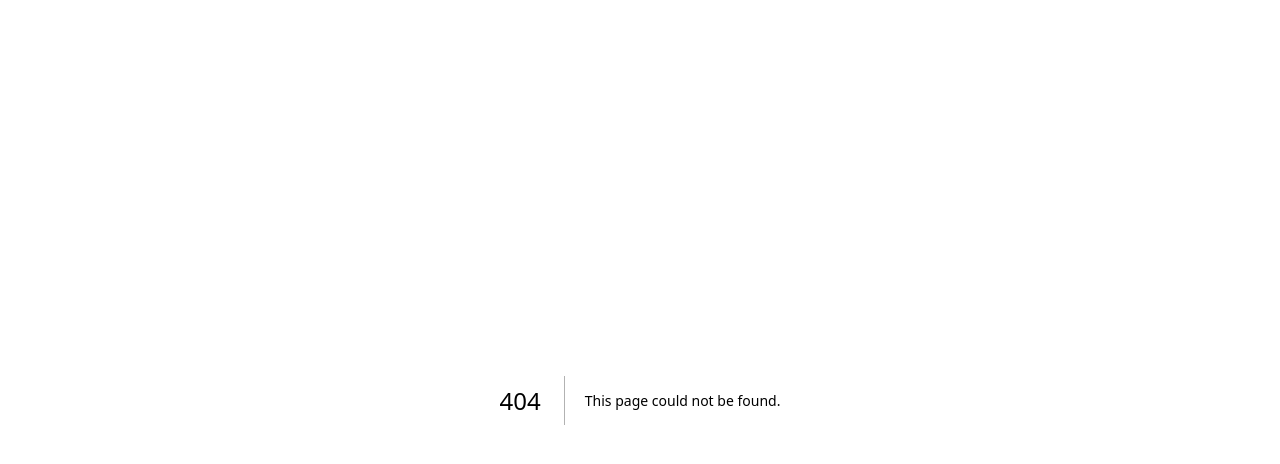
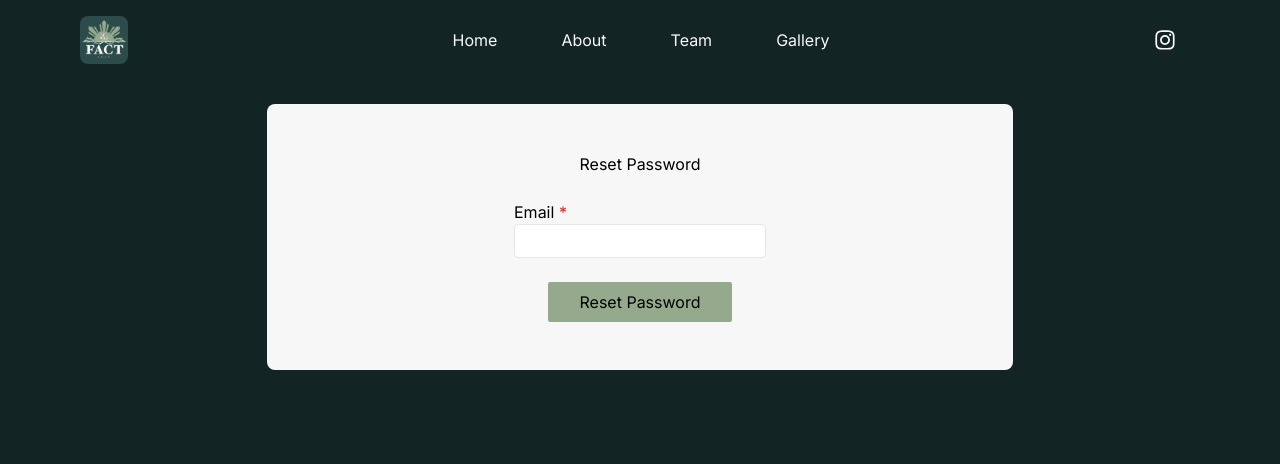
Before and after one commit to filipinx-americans-coming-together/fact-website-frontend, a Next.js app: page /my-fact/forgot-password in a window 1280 px wide. Before the commit this address had no page. Shown: the top 464 px of the page. Built offline with nearby package versions, Linux system fonts and the light colour scheme.

Commit message:
added forgot password page

```diff
--- /dev/null
+++ b/src/app/my-fact/forgot-password/page.tsx
@@ -0,0 +1,55 @@
+"use client";
+
+import FormContainer from "@/components/formatting/FormContainer";
+import Navbar from "@/components/navigation/Navbar";
+import TextInput from "@/components/ui/TextInput";
+import { useRequestPasswordReset } from "@/hooks/api/useRequestPasswordReset";
+import { useState } from "react";
+
+export default function ForgotPassword() {
+    const { requestPasswordReset, isPending, error, isSuccess } =
+        useRequestPasswordReset();
+
+    const [formData, setFormData] = useState<Object>({
+        email: "",
+    });
+
+    return (
+        <>
+            <Navbar />
+            <br />
+
+            {isSuccess ? (
+                <div className="w-7/12 min-w-[460px] px-20 py-12 bg-text-primary text-black m-auto flex flex-col items-center gap-3 rounded-lg">
+                    If an account with the email{" "}
+                    {(formData as { email: string }).email} exists, instructions
+                    to reset your password have been sent there. If you can not
+                    find the email, please check your spam folder or search for
+                    emails from no-reply@psauiuc.org
+                </div>
+            ) : (
+                <FormContainer
+                    submitText="Reset Password"
+                    formName="resetPassword"
+                    onSubmit={() => {
+                        if (!isSuccess) {
+                            requestPasswordReset({
+                                email: (formData as { email: string }).email,
+                            });
+                        }
+                    }}
+                    isLoading={isPending}
+                    errorMessage={error?.message}
+                >
+                    <h1>Reset Password</h1>
+                    <TextInput
+                        label="Email"
+                        id="email"
+                        setState={setFormData}
+                        required
+                    />
+                </FormContainer>
+            )}
+        </>
+    );
+}
--- a/src/app/my-fact/login/page.tsx
+++ b/src/app/my-fact/login/page.tsx
@@ -4,6 +4,7 @@ import FormContainer from "@/components/formatting/FormContainer";
 import Navbar from "@/components/navigation/Navbar";
 import TextInput from "@/components/ui/TextInput";
 import { useLogin } from "@/hooks/api/useLogin";
+import Link from "next/link";
 import { useState } from "react";
 
 export default function Login() {
@@ -80,6 +81,12 @@ export default function Login() {
                     showCharacters={false}
                     setState={setFormData}
                 />
+                <Link
+                    href="/my-fact/forgot-password"
+                    className="underline text-highlight-secondary text-xs hover:text-highlight-primary"
+                >
+                    Forgot Password
+                </Link>
 
                 <br />
 
```
